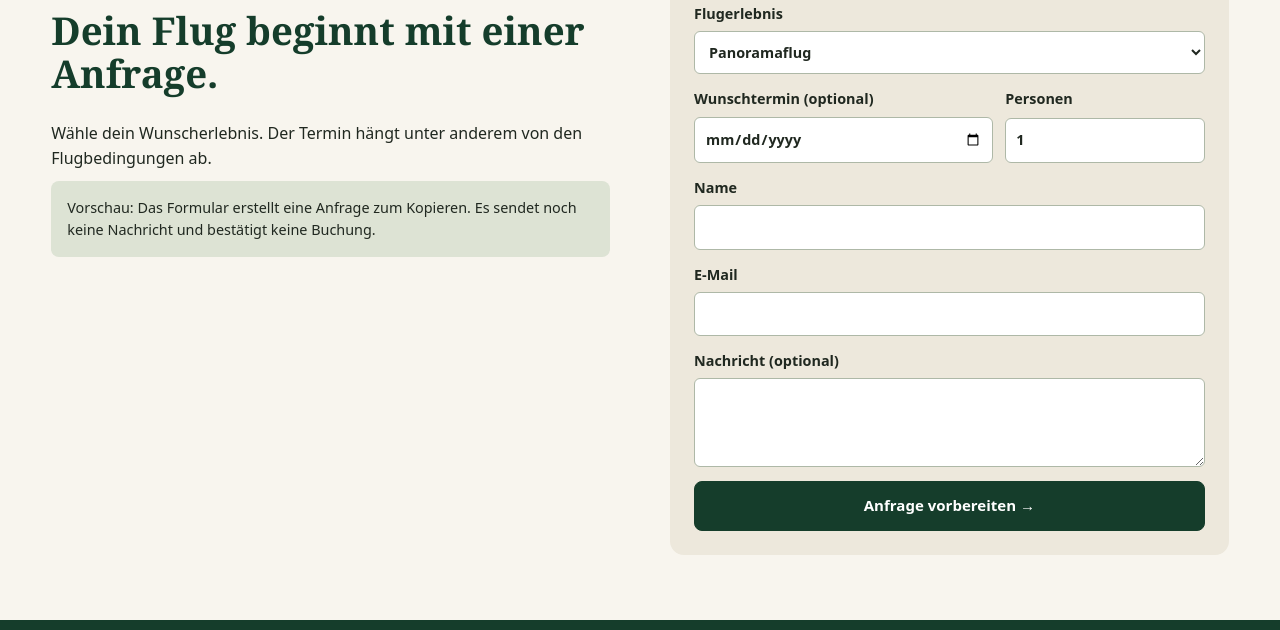
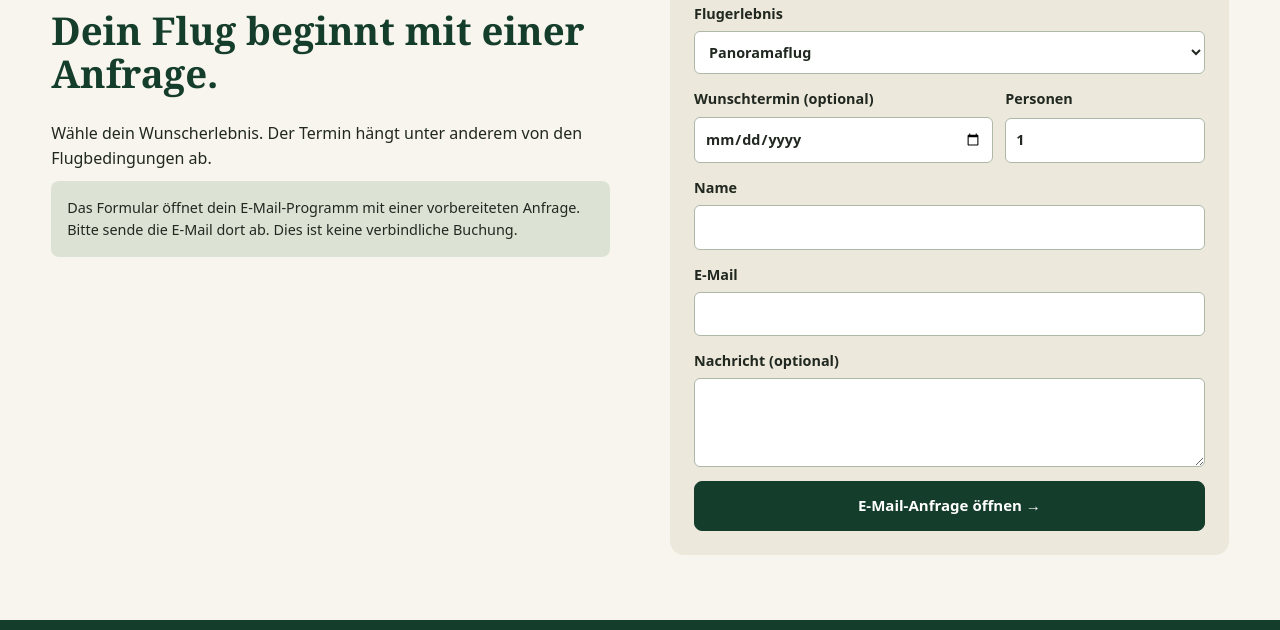
Before and after one commit to KaiserSApps/Tandemfliegen, a plain HTML site: page index.html in a window 1280 px wide. Shown: the part 2798-3428 px from the top of the page. Drawn offline with Linux system fonts and the light colour scheme.

Commit message:
Open prepared booking request in email client

```diff
--- a/index.html
+++ b/index.html
@@ -7,6 +7,6 @@
 <section class="wrap section gallery" id="galerie"><div><span class="eyebrow">PERSPEKTIVWECHSEL</span><h2>Eindrücke, die begeistern</h2><p>Entdecke die Faszination des Fliegens über dem Schwarzwald.</p><small>Illustrative Beispielbilder</small></div><div class="photos"><button data-image="assets/wald.webp"><img src="assets/wald.webp" alt="Bewaldete Hügel" loading="lazy"></button><button data-image="assets/tandem.webp"><img src="assets/tandem.webp" alt="Tandemflug mit zwei Personen" loading="lazy"></button><button data-image="assets/flug.webp"><img src="assets/flug.webp" alt="Gleitschirm über einer Wiese" loading="lazy"></button></div></section>
 <section class="wrap section faq" id="faq"><span class="eyebrow">GUT ZU WISSEN</span><h2>Deine Fragen zum Tandemflug</h2><details><summary>Brauche ich Vorkenntnisse?</summary><p>Für einen Tandemflug brauchst du normalerweise keine eigene Flugerfahrung. Die individuellen Teilnahmevoraussetzungen werden vor dem Flug geklärt.</p></details><details><summary>Was passiert bei schlechtem Wetter?</summary><p>Ob ein Flug stattfinden kann, entscheidet der Pilot anhand der aktuellen Bedingungen. Ersatztermine werden individuell vereinbart.</p></details><details><summary>Was kostet ein Flug und wie lange dauert er?</summary><p>Die konkreten Preise und Flugdauern werden ergänzt, sobald die Angebote bestätigt sind.</p></details><details><summary>Welche Kleidung brauche ich?</summary><p>Die passende Kleidung und Ausrüstung werden vor dem Termin mit dem Anbieter abgestimmt.</p></details><details><summary>Wo treffen wir uns?</summary><p>Das tatsächliche Fluggebiet und der Treffpunkt werden bei der Terminvereinbarung mitgeteilt.</p></details></section>
 <section class="cta"><div class="wrap center"><h2>Bereit für dein Schwarzwald-Abenteuer?</h2><p>Lass den Alltag unter dir und entdecke die Freiheit des Fliegens.</p><a class="btn" href="#buchung">Flug anfragen →</a></div></section>
-<section class="wrap section booking" id="buchung"><div><span class="eyebrow">DEIN NÄCHSTER SCHRITT</span><h2>Dein Flug beginnt mit einer Anfrage.</h2><p>Wähle dein Wunscherlebnis. Der Termin hängt unter anderem von den Flugbedingungen ab.</p><p class="notice">Vorschau: Das Formular erstellt eine Anfrage zum Kopieren. Es sendet noch keine Nachricht und bestätigt keine Buchung.</p></div><form id="request"><label>Flugerlebnis<select id="flight" name="Flugerlebnis"><option>Panoramaflug</option><option>Thermikflug</option><option>Gutschein</option></select></label><div class="formrow"><label>Wunschtermin (optional)<input type="date" name="Wunschtermin"></label><label>Personen<input type="number" name="Personen" min="1" max="20" value="1" required></label></div><label>Name<input name="Name" autocomplete="name" required></label><label>E-Mail<input type="email" name="E-Mail" autocomplete="email" required></label><label>Nachricht (optional)<textarea name="Nachricht" rows="3"></textarea></label><button class="btn" type="submit">Anfrage vorbereiten →</button><div id="result" hidden><label>Dein Anfragetext<textarea id="output" rows="7" readonly></textarea></label><button type="button" class="btn secondary" id="copy">Text kopieren</button><p id="status" role="status"></p></div></form></section></main>
+<section class="wrap section booking" id="buchung"><div><span class="eyebrow">DEIN NÄCHSTER SCHRITT</span><h2>Dein Flug beginnt mit einer Anfrage.</h2><p>Wähle dein Wunscherlebnis. Der Termin hängt unter anderem von den Flugbedingungen ab.</p><p class="notice">Das Formular öffnet dein E-Mail-Programm mit einer vorbereiteten Anfrage. Bitte sende die E-Mail dort ab. Dies ist keine verbindliche Buchung.</p></div><form id="request"><label>Flugerlebnis<select id="flight" name="Flugerlebnis"><option>Panoramaflug</option><option>Thermikflug</option><option>Gutschein</option></select></label><div class="formrow"><label>Wunschtermin (optional)<input type="date" name="Wunschtermin"></label><label>Personen<input type="number" name="Personen" min="1" max="20" value="1" required></label></div><label>Name<input name="Name" autocomplete="name" required></label><label>E-Mail<input type="email" name="E-Mail" autocomplete="email" required></label><label>Nachricht (optional)<textarea name="Nachricht" rows="3"></textarea></label><button class="btn" type="submit">E-Mail-Anfrage öffnen →</button><div id="result" hidden><label>Dein Anfragetext<textarea id="output" rows="7" readonly></textarea></label><button type="button" class="btn secondary" id="copy">Text kopieren</button><p id="status" role="status"></p></div></form></section></main>
 <footer id="kontakt"><div class="wrap foot"><div><h3>SchwarzwaldFly</h3><p>Tandem-Paragliding im Schwarzwald</p><small>Vorläufiger Markenname · Website-Entwurf</small></div><div><h3>Kontakt</h3><p>Kontaktdaten werden ergänzt.</p><a href="#buchung">Fluganfrage vorbereiten</a></div><div><h3>Entdecken</h3><a href="#fluege">Flugerlebnisse</a><a href="#faq">Häufige Fragen</a><a href="#galerie">Galerie</a></div></div><div class="wrap legal">Impressum und Datenschutz werden vor Veröffentlichung ergänzt. · Illustrative KI-Bilder</div></footer>
 <dialog id="lightbox"><button aria-label="Bild schließen" id="close">×</button><img alt="Vergrößerte Galerieansicht"></dialog><script src="script.js"></script></body></html>
```
Also changed, not shown: script.js (+1 -1 lines), 1 other file.
